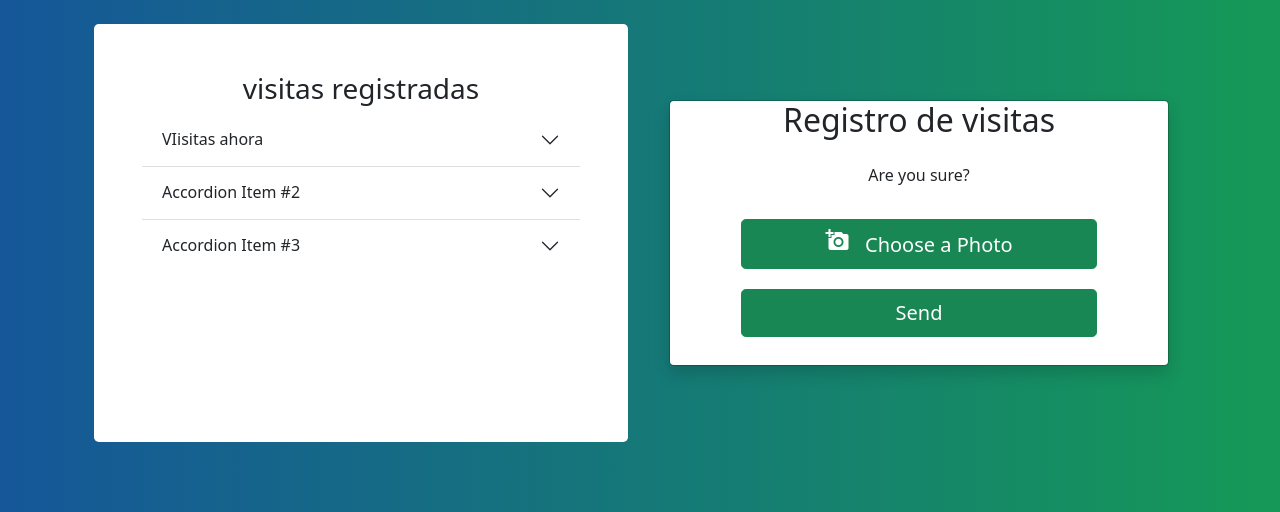
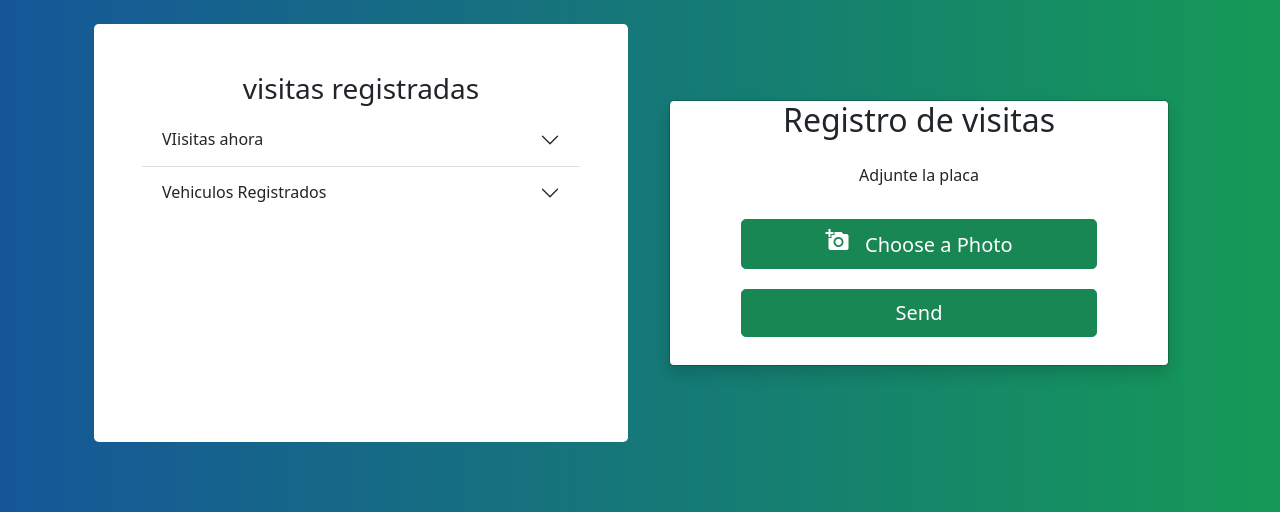
Before and after one commit to carlosDAC2020/Registro_vehicular_UTB, a Flask app: page /home_vigilante in a window 1280 px wide. Shown: the part 72-584 px from the top of the page. Run offline with Flask 2, Linux system fonts and the light colour scheme; tables that the repository leaves empty or names only in its code hold one stand-in row (values such as "Sample post"); some libraries are stand-ins or nearby versions.

Commit message:
Update home_vigilante.html
Le agregué el listado de los vehículos que han sido registrados

```diff
--- a/templates/home_vigilante.html
+++ b/templates/home_vigilante.html
@@ -39,26 +39,37 @@
                       </div>
                     </div>
                   </div>
+
                   <div class="accordion-item">
                     <h2 class="accordion-header" id="flush-headingTwo">
                       <button class="accordion-button collapsed" type="button" data-bs-toggle="collapse" data-bs-target="#flush-collapseTwo" aria-expanded="false" aria-controls="flush-collapseTwo">
-                        Accordion Item #2
+                        Vehiculos Registrados
                       </button>
                     </h2>
                     <div id="flush-collapseTwo" class="accordion-collapse collapse" aria-labelledby="flush-headingTwo" data-bs-parent="#accordionFlushExample">
-                      <div class="accordion-body">Placeholder content for this accordion, which is intended to demonstrate the <code>.accordion-flush</code> class. This is the second item's accordion body. Let's imagine this being filled with some actual content.</div>
+                      <div class="accordion-body text-blak">
+                        <table class="table">
+                          <thead class="thead-light ">
+                            <tr>
+                                <th scope="col">visitante</th>
+                                <th scope="col">placa</th>
+                            </tr>
+                          </thead>
+
+                          <tbody class="thead-light  table-info">
+                              {% for prueba in visitantes %}
+                              <tr>
+                                  <td>{{prueba[1]}} {{prueba[2]}}</td>
+                                  <td>{{prueba[3]}}</td>
+                              </tr>
+                              {% endfor %}
+                          </tbody>
+                        </table>
+
+                      </div>
                     </div>
                   </div>
-                  <div class="accordion-item">
-                    <h2 class="accordion-header" id="flush-headingThree">
-                      <button class="accordion-button collapsed" type="button" data-bs-toggle="collapse" data-bs-target="#flush-collapseThree" aria-expanded="false" aria-controls="flush-collapseThree">
-                        Accordion Item #3
-                      </button>
-                    </h2>
-                    <div id="flush-collapseThree" class="accordion-collapse collapse" aria-labelledby="flush-headingThree" data-bs-parent="#accordionFlushExample">
-                      <div class="accordion-body">Placeholder content for this accordion, which is intended to demonstrate the <code>.accordion-flush</code> class. This is the third item's accordion body. Nothing more exciting happening here in terms of content, but just filling up the space to make it look, at least at first glance, a bit more representative of how this would look in a real-world application.</div>
-                    </div>
-                  </div>
+
                 </div>
               </div>
             </div>
@@ -93,7 +104,7 @@
                           </div>
 
                         <div class="modal-body py-0">
-                        <p>Are you sure?</p>
+                        <p>Adjunte la placa</p>
                         </div>
 
                               <div class="modal-footer flex-column border-top-0">
```
